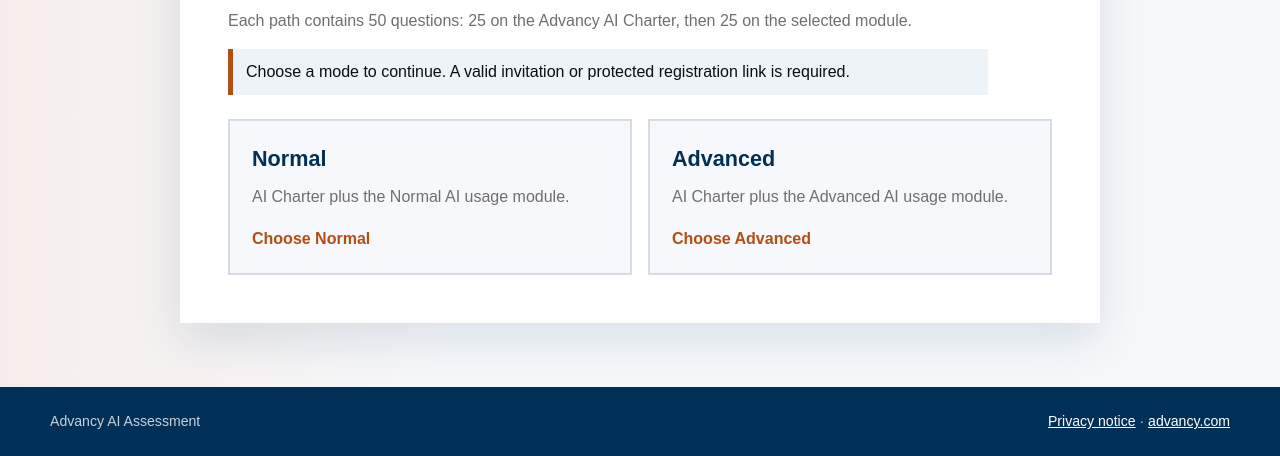
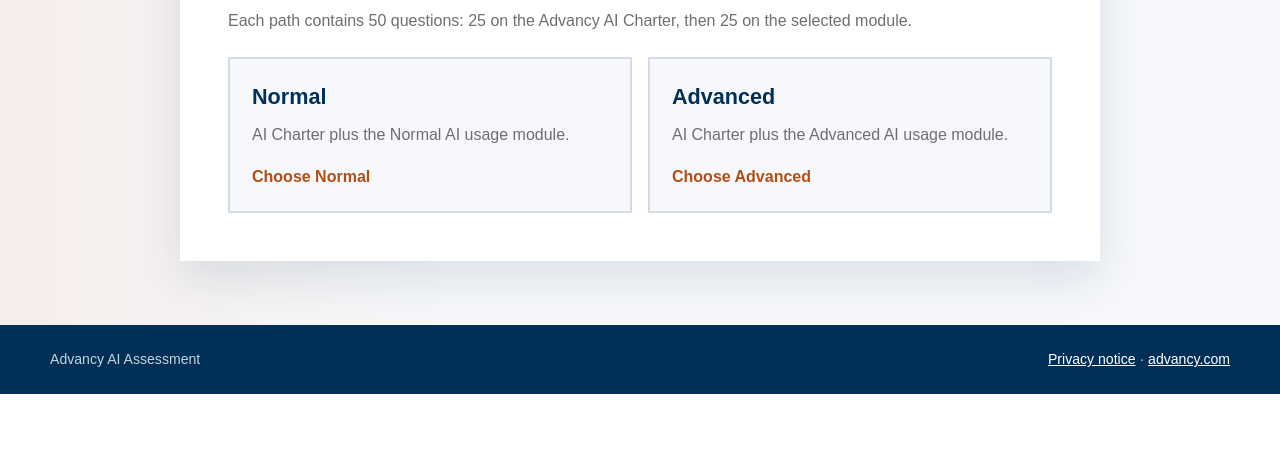
Before and after one commit to jjohana/advancy-ai-charter, a plain HTML site: page index.html in a window 1280 px wide. Shown: the part 392-848 px from the top of the page. After the commit the page ends 800 px from the top, so only its background shows below. Drawn offline with Linux system fonts and the light colour scheme.

Commit message:
Remove registration status banner (#3)
Co-authored-by: jean jacques ohana <jean-jacques.ohana@aiforalpha.com>

```diff
--- a/app.js
+++ b/app.js
@@ -69,7 +69,6 @@
   const modeLandingNode = document.querySelector("#mode-landing");
   const assessmentExperienceNode = document.querySelector("#assessment-experience");
   const modeLandingTitleNode = document.querySelector("#mode-landing-title");
-  const modeInviteStatusNode = document.querySelector("#mode-invite-status");
   const questionCountMetricNode = document.querySelector("#question-count-metric");
   const quizTitleNode = document.querySelector("#quiz-title");
   const selectedModeLabelNode = document.querySelector("#selected-mode-label");
@@ -152,7 +151,7 @@
   }
 
   function renderModeLanding() {
-    const invite = captureInviteToken();
+    captureInviteToken();
     if (assessmentExperienceNode) assessmentExperienceNode.hidden = true;
     if (modeLandingNode) modeLandingNode.hidden = false;
     const normalTitle = document.querySelector("#mode-normal-title");
@@ -169,13 +168,6 @@
       }
       link.setAttribute("href", "?" + params.toString());
     });
-    if (modeInviteStatusNode) {
-      modeInviteStatusNode.textContent = invite
-        ? "Your secure invitation is ready in this tab. Choose a mode to continue."
-        : state.enrollmentToken
-          ? "Registration is ready in this tab. Choose a mode to register and continue."
-          : "Choose a mode to continue. A valid invitation or protected registration link is required.";
-    }
     document.title = "Choose assessment mode - Advancy";
     window.requestAnimationFrame(function () {
       if (modeLandingTitleNode) modeLandingTitleNode.focus();
--- a/index.html
+++ b/index.html
@@ -12,7 +12,7 @@
   <title>Advancy AI Assessment</title>
   <meta name="description" content="Advancy AI knowledge assessment with Normal and Advanced learning paths." />
   <link rel="icon" href="assets/advancy-logo.png" />
-  <link rel="stylesheet" href="styles.css?v=20260710-1" />
+  <link rel="stylesheet" href="styles.css?v=20260710-2" />
 </head>
 <body>
   <header class="topline">
@@ -33,7 +33,6 @@
         <div class="eyebrow mode-eyebrow">Choose your path</div>
         <h2 id="mode-landing-title" tabindex="-1">Select an assessment mode</h2>
         <p>Each path contains 50 questions: 25 on the Advancy AI Charter, then 25 on the selected module.</p>
-        <p id="mode-invite-status" class="mode-invite-status" role="status" aria-live="polite"></p>
         <ul class="mode-options" aria-label="Assessment modes">
           <li><a class="mode-option" data-testid="mode-normal" data-mode="normal" href="?mode=normal">
             <strong id="mode-normal-title">Normal</strong>
@@ -113,6 +112,6 @@
 
   <noscript><p class="noscript">JavaScript is required to verify the invitation and run this assessment.</p></noscript>
   <script src="questions.js?v=20260710-1"></script>
-  <script src="app.js?v=20260710-2"></script>
+  <script src="app.js?v=20260710-3"></script>
 </body>
 </html>
--- a/styles.css
+++ b/styles.css
@@ -132,13 +132,6 @@ main {
   max-width: 760px;
   margin: 0 0 16px;
   color: var(--muted);
-}
-
-.mode-invite-status {
-  padding: 11px 13px;
-  border-left: 5px solid var(--advancy-orange-action);
-  background: var(--surface-strong);
-  color: var(--ink) !important;
 }
 
 .mode-options {
```
